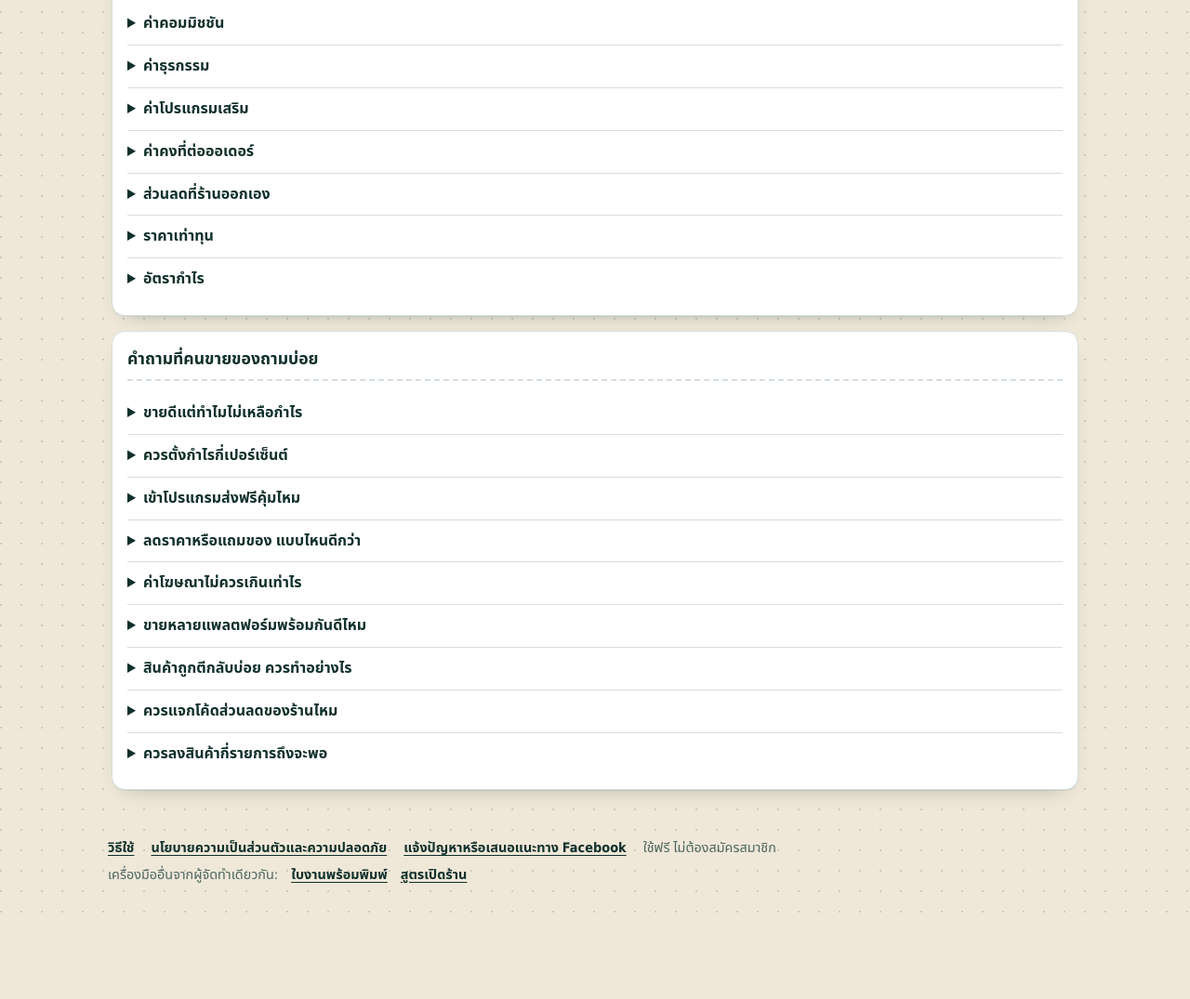
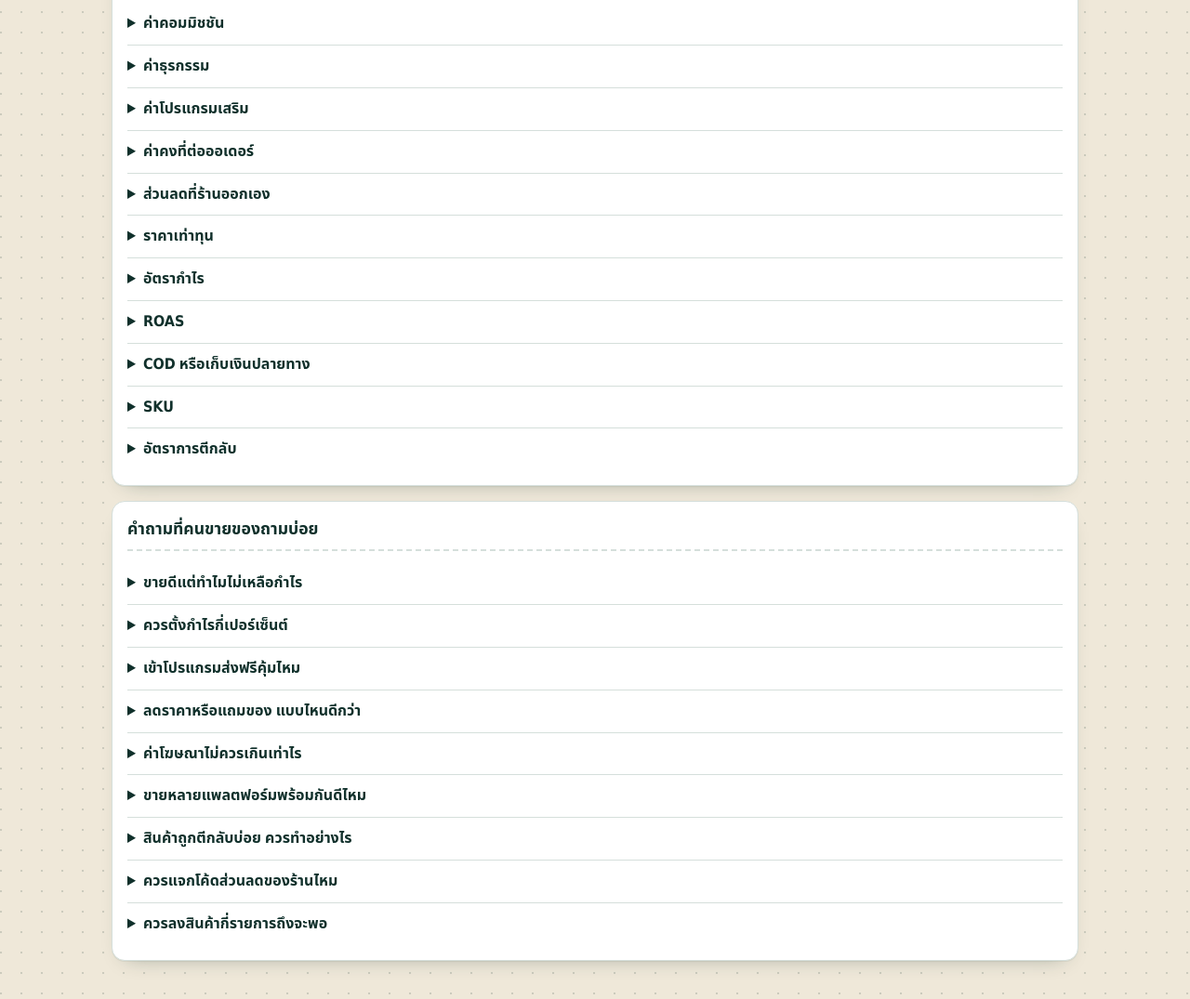
Before and after one commit to rookiekrit6-dotcom/Seller-Tool, a plain HTML site: page index.html in a window 1280 px wide. Shown: the part 2826-3901 px from the top of the page at 93% size. Before the commit the page ends 3819 px from the top, so only its background shows below. Drawn offline with Linux system fonts and the light colour scheme; a web font is replaced by a local one.

Commit message:
Add more content and starter menu sets
Co-Authored-By: Claude Fable 5.2 <noreply@anthropic.com>
Claude-Session: https://claude.ai/code/session_01JY46Mq7wkg6osFKinFdLUy

```diff
--- a/index.html
+++ b/index.html
@@ -314,6 +314,10 @@ table.it td:first-child{font-family:var(--f-body);white-space:normal;min-width:1
     <details><summary>ส่วนลดที่ร้านออกเอง</summary><p>ส่วนลดหรือโค้ดที่ร้านเป็นผู้รับภาระ ต่างจากส่วนลดที่แพลตฟอร์มออกให้ ซึ่งร้านยังได้เงินเต็ม</p></details>
     <details><summary>ราคาเท่าทุน</summary><p>ราคาขายต่ำสุดที่หักต้นทุนและค่าธรรมเนียมทั้งหมดแล้วเหลือ 0 พอดี ตั้งต่ำกว่านี้คือขาดทุนทุกออเดอร์</p></details>
     <details><summary>อัตรากำไร</summary><p>กำไรสุทธิเทียบกับราคาที่ขายได้ เช่น ขาย 200 บาท เหลือกำไร 40 บาท อัตรากำไรคือ 20%</p></details>
+    <details><summary>ROAS</summary><p>ยอดขายที่ได้ต่อค่าโฆษณา 1 บาท เช่น จ่ายค่าโฆษณา 100 บาท ขายได้ 500 บาท ROAS คือ 5 ตัวเลขนี้สูงไม่ได้แปลว่ามีกำไรเสมอไป ต้องดูคู่กับค่าโฆษณาสูงสุดต่อออเดอร์ของสินค้านั้น</p></details>
+    <details><summary>COD หรือเก็บเงินปลายทาง</summary><p>ลูกค้าจ่ายเงินตอนรับของ ช่วยให้คนที่ยังไม่ไว้ใจร้านกล้าสั่ง แต่มีโอกาสที่ลูกค้าไม่รับของ ทำให้ร้านเสียค่าส่งไปกลับ ควรเผื่อต้นทุนส่วนนี้ไว้</p></details>
+    <details><summary>SKU</summary><p>รหัสที่ร้านตั้งให้สินค้าแต่ละแบบ แต่ละสี แต่ละขนาด เพื่อให้นับสต็อกและหยิบของได้ถูก เช่น เสื้อรุ่นเดียวกันสีดำไซซ์ M กับสีขาวไซซ์ L นับเป็นคนละ SKU</p></details>
+    <details><summary>อัตราการตีกลับ</summary><p>สัดส่วนของออเดอร์ที่ถูกส่งคืนหรือลูกค้าไม่รับ เทียบกับออเดอร์ทั้งหมด ถ้าสูงกว่าปกติของร้าน ควรตรวจรูปสินค้า รายละเอียด และการแพ็กของ</p></details>
   </div>
   <div class="card gloss" style="margin-top:16px">
     <h2 id="j-faq" style="scroll-margin-top:12px">คำถามที่คนขายของถามบ่อย</h2>
```
